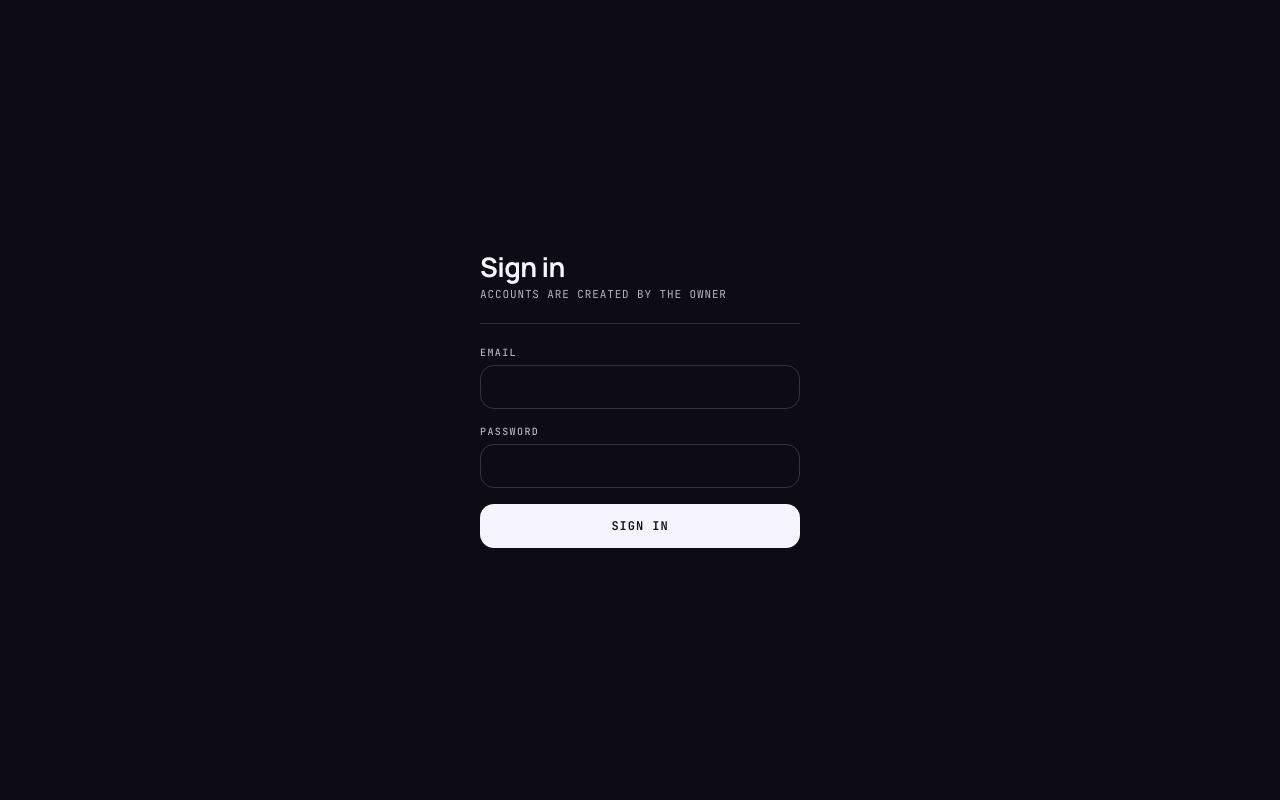
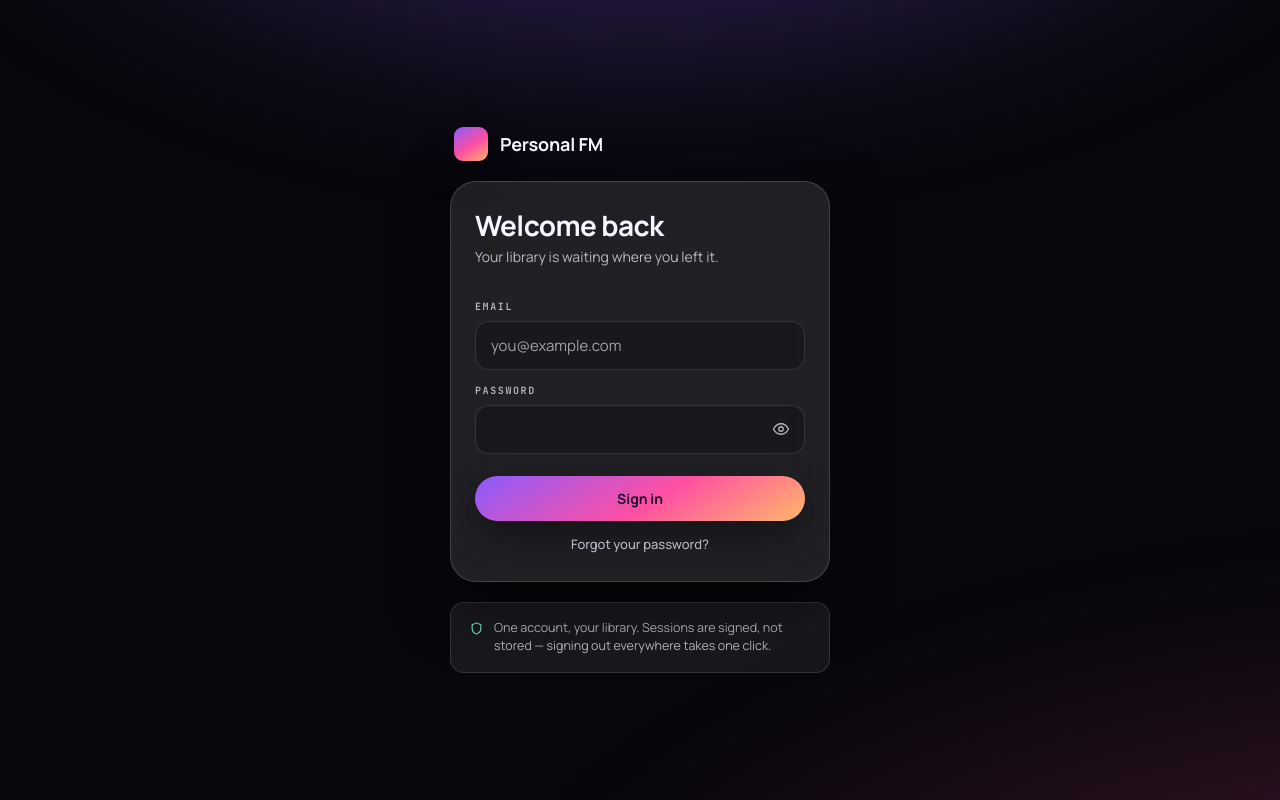
Before and after one commit to abhid-spaceo/music-player, a Next.js app: page /sign-in in a window 1280 px wide. Built offline with nearby package versions, Linux system fonts and the light colour scheme; no server answers.

Commit message:
feat(glass): glass sign-in screen (Personal FM welcome card)

```diff
--- /dev/null
+++ b/app/sign-in/GlassSignIn.module.css
@@ -0,0 +1,177 @@
+/* Glass sign-in (mock 3d). Fallback palette — there's no artwork to sample
+ * before you're signed in, so the bloom uses the preset lavender/pink gradient.
+ * Only rendered under the glass theme. */
+
+.wrap {
+  position: relative;
+  min-height: 100dvh;
+  display: flex;
+  align-items: center;
+  justify-content: center;
+  padding: 24px;
+  background: var(--bg-void);
+  color: var(--ink);
+  isolation: isolate;
+  overflow: hidden;
+}
+.bloom {
+  position: absolute;
+  inset: -20%;
+  z-index: -1;
+  background: var(--ambient-grad);
+  filter: blur(var(--ambient-blur));
+  pointer-events: none;
+}
+
+.column {
+  width: 100%;
+  max-width: 380px;
+  display: flex;
+  flex-direction: column;
+  gap: 20px;
+}
+
+.brand {
+  display: flex;
+  align-items: center;
+  gap: 12px;
+  padding: 0 4px;
+}
+.logo {
+  width: 34px;
+  height: 34px;
+  border-radius: var(--r-9);
+  background: var(--play-bg);
+  box-shadow: var(--lift-1);
+}
+.brandName {
+  font: 700 18px var(--sans);
+  letter-spacing: -0.01em;
+  color: var(--ink);
+}
+
+/* The frosted card. */
+.card {
+  display: flex;
+  flex-direction: column;
+  padding: 28px 24px;
+  border-radius: var(--r-26);
+  background: var(--glass-2);
+  border: 1px solid var(--edge-2);
+  box-shadow: var(--lift-2);
+  backdrop-filter: blur(var(--panel-blur-2));
+  -webkit-backdrop-filter: blur(var(--panel-blur-2));
+}
+.title {
+  font: 700 28px/1.1 var(--sans);
+  letter-spacing: -0.02em;
+  margin: 0;
+  color: var(--ink);
+}
+.subtitle {
+  margin: 6px 0 20px;
+  color: var(--dim);
+  font-size: 14px;
+}
+
+.label {
+  font: 700 10px var(--mono);
+  letter-spacing: 0.16em;
+  color: var(--dim);
+  margin: 14px 0 8px;
+}
+
+/* Fields are one glass level down from the card — never the same level (the
+   alphas would compound). A plain darker fill reads as inset here. */
+.fieldBox {
+  position: relative;
+  display: flex;
+  align-items: center;
+  border-radius: var(--r-14);
+  background: rgba(0, 0, 0, 0.22);
+  border: 1px solid var(--edge-1);
+}
+.fieldBox:focus-within {
+  border-color: var(--edge-hi);
+}
+.input {
+  flex: 1;
+  min-width: 0;
+  padding: 13px 15px;
+  background: transparent;
+  border: 0;
+  color: var(--ink);
+  font: 400 15px var(--sans);
+}
+.input::placeholder {
+  color: var(--dimmer);
+}
+.input:focus {
+  outline: none;
+}
+.reveal {
+  background: none;
+  border: 0;
+  color: var(--dim);
+  padding: 0 14px;
+  height: 100%;
+  display: grid;
+  place-items: center;
+  cursor: pointer;
+}
+
+.submit {
+  margin-top: 22px;
+  padding: 13px;
+  border-radius: var(--r-pill);
+  border: 0;
+  background: var(--play-bg);
+  color: var(--play-fg);
+  font: 700 14px var(--sans);
+  cursor: pointer;
+  box-shadow: var(--lift-1);
+}
+.submit:disabled {
+  opacity: 0.6;
+  cursor: not-allowed;
+}
+
+.forgot {
+  margin-top: 14px;
+  background: none;
+  border: 0;
+  color: var(--dim);
+  font: 500 13px var(--sans);
+  cursor: pointer;
+}
+.hint {
+  margin: 8px 0 0;
+  text-align: center;
+  color: var(--dimmer);
+  font-size: 12px;
+}
+.error {
+  margin: 0 0 4px;
+  color: #ff8fb0;
+  font-size: 13px;
+}
+
+/* Footer note pill, outside the card. */
+.footer {
+  display: flex;
+  align-items: flex-start;
+  gap: 10px;
+  margin: 0;
+  padding: 16px 18px;
+  border-radius: var(--r-14);
+  background: var(--glass-1);
+  border: 1px solid var(--edge-1);
+  color: var(--dim);
+  font-size: 12.5px;
+  line-height: 1.5;
+}
+.footer svg {
+  flex: none;
+  margin-top: 2px;
+  color: #7ff0c2;
+}
--- /dev/null
+++ b/app/sign-in/GlassSignIn.tsx
@@ -0,0 +1,135 @@
+'use client';
+
+import { useState } from 'react';
+import styles from './GlassSignIn.module.css';
+
+interface GlassSignInProps {
+  email: string;
+  password: string;
+  onEmail: (value: string) => void;
+  onPassword: (value: string) => void;
+  onSubmit: (event: React.FormEvent) => void;
+  busy: boolean;
+  hydrated: boolean;
+  error: string | null;
+}
+
+/**
+ * Glass sign-in (design mock 3d / Image #8): brand mark, a frosted "Welcome
+ * back" card with the email/password fields and a gradient CTA, and a footer
+ * note. Presentational only — all auth state/logic stays in SignInPage and is
+ * passed in, so Current and Glass share one submit path.
+ */
+export function GlassSignIn({
+  email,
+  password,
+  onEmail,
+  onPassword,
+  onSubmit,
+  busy,
+  hydrated,
+  error,
+}: GlassSignInProps) {
+  const [reveal, setReveal] = useState(false);
+  const [hint, setHint] = useState(false);
+
+  return (
+    <main className={styles.wrap}>
+      <div className={styles.bloom} aria-hidden="true" />
+
+      <div className={styles.column}>
+        <div className={styles.brand}>
+          <span className={styles.logo} aria-hidden="true" />
+          <span className={styles.brandName}>Personal FM</span>
+        </div>
+
+        <form className={styles.card} onSubmit={onSubmit}>
+          <h1 className={styles.title}>Welcome back</h1>
+          <p className={styles.subtitle}>Your library is waiting where you left it.</p>
+
+          {error ? (
+            <p className={styles.error} role="alert">
+              {error}
+            </p>
+          ) : null}
+
+          <label className={styles.label} htmlFor="email">
+            EMAIL
+          </label>
+          <div className={styles.fieldBox}>
+            <input
+              id="email"
+              className={styles.input}
+              type="email"
+              autoComplete="username"
+              placeholder="you@example.com"
+              required
+              value={email}
+              onChange={(e) => onEmail(e.target.value)}
+            />
+          </div>
+
+          <label className={styles.label} htmlFor="password">
+            PASSWORD
+          </label>
+          <div className={styles.fieldBox}>
+            <input
+              id="password"
+              className={styles.input}
+              type={reveal ? 'text' : 'password'}
+              autoComplete="current-password"
+              required
+              value={password}
+              onChange={(e) => onPassword(e.target.value)}
+            />
+            <button
+              type="button"
+              className={styles.reveal}
+              onClick={() => setReveal((v) => !v)}
+              aria-label={reveal ? 'Hide password' : 'Show password'}
+              aria-pressed={reveal}
+            >
+              {reveal ? <EyeOff /> : <Eye />}
+            </button>
+          </div>
+
+          <button className={styles.submit} type="submit" disabled={busy || !hydrated}>
+            {busy ? 'Signing in…' : 'Sign in'}
+          </button>
+
+          <button type="button" className={styles.forgot} onClick={() => setHint((v) => !v)}>
+            Forgot your password?
+          </button>
+          {hint ? <p className={styles.hint}>Accounts are managed by the owner — ask them to reset it.</p> : null}
+        </form>
+
+        <p className={styles.footer}>
+          <ShieldGlyph />
+          One account, your library. Sessions are signed, not stored — signing out everywhere takes
+          one click.
+        </p>
+      </div>
+    </main>
+  );
+}
+
+const Eye = () => (
+  <svg width="18" height="18" viewBox="0 0 24 24" fill="none" stroke="currentColor" strokeWidth={1.7} strokeLinecap="round" strokeLinejoin="round" aria-hidden="true">
+    <path d="M2 12s3.5-7 10-7 10 7 10 7-3.5 7-10 7-10-7-10-7Z" />
+    <circle cx="12" cy="12" r="3" />
+  </svg>
+);
+
+const EyeOff = () => (
+  <svg width="18" height="18" viewBox="0 0 24 24" fill="none" stroke="currentColor" strokeWidth={1.7} strokeLinecap="round" strokeLinejoin="round" aria-hidden="true">
+    <path d="M3 3l18 18" />
+    <path d="M10.6 10.6a3 3 0 0 0 4.2 4.2" />
+    <path d="M9.9 5.2A9.8 9.8 0 0 1 12 5c6.5 0 10 7 10 7a17 17 0 0 1-3.2 4M6.2 6.2A17 17 0 0 0 2 12s3.5 7 10 7a9.8 9.8 0 0 0 3-.5" />
+  </svg>
+);
+
+const ShieldGlyph = () => (
+  <svg width="15" height="15" viewBox="0 0 24 24" fill="none" stroke="currentColor" strokeWidth={1.7} strokeLinecap="round" strokeLinejoin="round" aria-hidden="true">
+    <path d="M12 3l7 3v6c0 4.4-3 7.4-7 9-4-1.6-7-4.6-7-9V6l7-3Z" />
+  </svg>
+);
--- a/app/sign-in/page.tsx
+++ b/app/sign-in/page.tsx
@@ -3,10 +3,13 @@
 import { useState, useSyncExternalStore } from 'react';
 import { useRouter } from 'next/navigation';
 import { apiSend } from '@/lib/api/client';
+import { useTheme } from '@/lib/theme/ThemeProvider';
+import { GlassSignIn } from './GlassSignIn';
 import styles from './page.module.css';
 
 export default function SignInPage() {
   const router = useRouter();
+  const theme = useTheme();
   const [email, setEmail] = useState('');
   const [password, setPassword] = useState('');
   const [error, setError] = useState<string | null>(null);
@@ -37,6 +40,21 @@ export default function SignInPage() {
     } finally {
       setBusy(false);
     }
+  }
+
+  if (theme === 'glass') {
+    return (
+      <GlassSignIn
+        email={email}
+        password={password}
+        onEmail={setEmail}
+        onPassword={setPassword}
+        onSubmit={submit}
+        busy={busy}
+        hydrated={hydrated}
+        error={error}
+      />
+    );
   }
 
   return (
```
